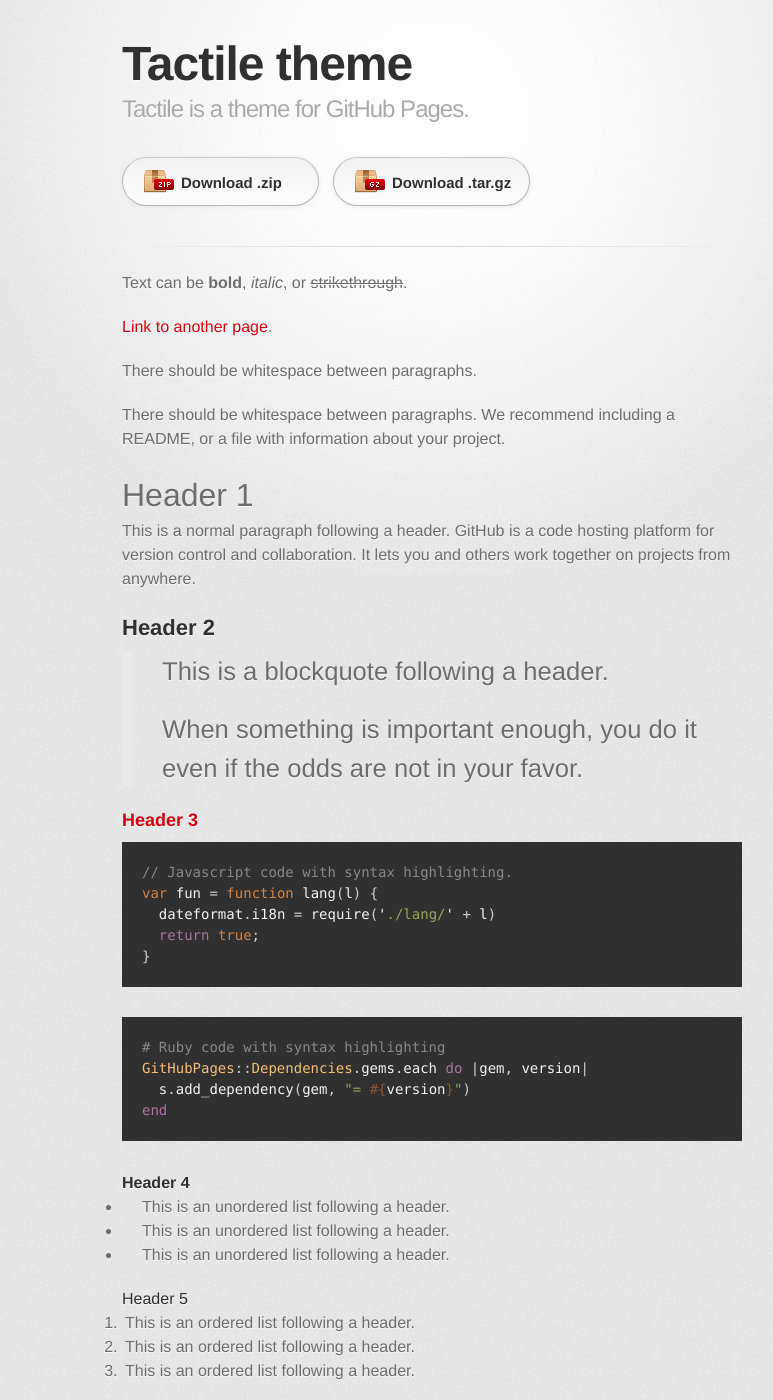
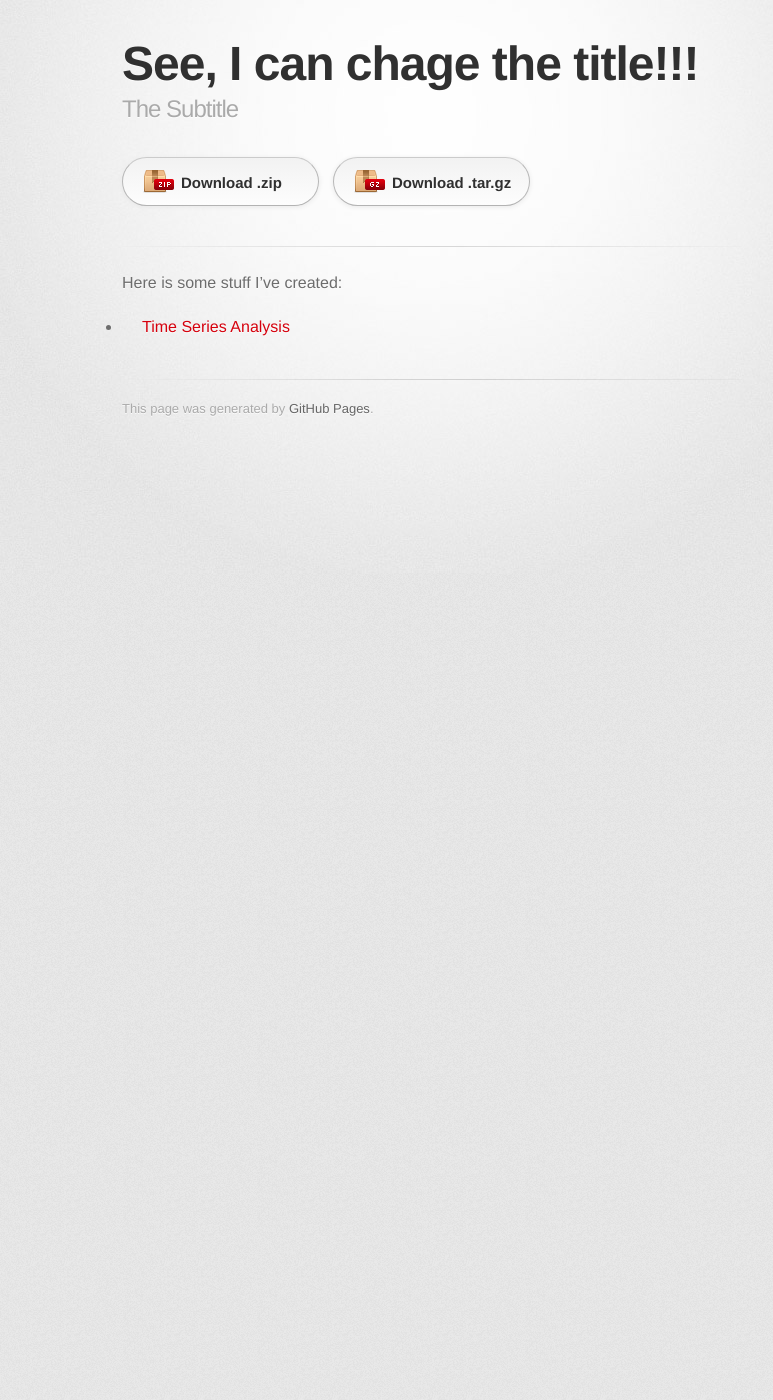
Before and after one commit to bpwheelock/bpwheelock.github.io, a Jekyll site: the page built from index.md, in a window 1280 px wide and 1400 px high. Shown: the whole window, without its empty margins (208-981 px from the left). Built offline with Jekyll 4.4.1, drawn with Linux system fonts in a browser that asks for light colours; some web fonts are replaced; our own code applies the rules of GitHub Pages for plain Markdown files; some of the changed text lies outside the part shown.

Commit message:
Update index.md

````diff
--- a/index.md
+++ b/index.md
@@ -1,123 +1,7 @@
 ---
-layout: default
+title: See, I can chage the title!!!
+description: The Subtitle
 ---
 
-Text can be **bold**, _italic_, or ~~strikethrough~~.
-
-[Link to another page](./another-page.html).
-
-There should be whitespace between paragraphs.
-
-There should be whitespace between paragraphs. We recommend including a README, or a file with information about your project.
-
-# Header 1
-
-This is a normal paragraph following a header. GitHub is a code hosting platform for version control and collaboration. It lets you and others work together on projects from anywhere.
-
-## Header 2
-
-> This is a blockquote following a header.
->
-> When something is important enough, you do it even if the odds are not in your favor.
-
-### Header 3
-
-```js
-// Javascript code with syntax highlighting.
-var fun = function lang(l) {
-  dateformat.i18n = require('./lang/' + l)
-  return true;
-}
-```
-
-```ruby
-# Ruby code with syntax highlighting
-GitHubPages::Dependencies.gems.each do |gem, version|
-  s.add_dependency(gem, "= #{version}")
-end
-```
-
-#### Header 4
-
-*   This is an unordered list following a header.
-*   This is an unordered list following a header.
-*   This is an unordered list following a header.
-
-##### Header 5
-
-1.  This is an ordered list following a header.
-2.  This is an ordered list following a header.
-3.  This is an ordered list following a header.
-
-###### Header 6
-
-| head1        | head two          | three |
-|:-------------|:------------------|:------|
-| ok           | good swedish fish | nice  |
-| out of stock | good and plenty   | nice  |
-| ok           | good `oreos`      | hmm   |
-| ok           | good `zoute` drop | yumm  |
-
-### There's a horizontal rule below this.
-
-* * *
-
-### Here is an unordered list:
-
-*   Item foo
-*   Item bar
-*   Item baz
-*   Item zip
-
-### And an ordered list:
-
-1.  Item one
-1.  Item two
-1.  Item three
-1.  Item four
-
-### And a nested list:
-
-- level 1 item
-  - level 2 item
-  - level 2 item
-    - level 3 item
-    - level 3 item
-- level 1 item
-  - level 2 item
-  - level 2 item
-  - level 2 item
-- level 1 item
-  - level 2 item
-  - level 2 item
-- level 1 item
-
-### Small image
-
-![Octocat](https://assets-cdn.github.com/images/icons/emoji/octocat.png)
-
-### Large image
-
-![Branching](https://guides.github.com/activities/hello-world/branching.png)
-
-
-### Definition lists can be used with HTML syntax.
-
-<dl>
-<dt>Name</dt>
-<dd>Godzilla</dd>
-<dt>Born</dt>
-<dd>1952</dd>
-<dt>Birthplace</dt>
-<dd>Japan</dd>
-<dt>Color</dt>
-<dd>Green</dd>
-</dl>
-
-```
-Long, single-line code blocks should not wrap. They should horizontally scroll if they are too long. This line should be long enough to demonstrate this.
-```
-
-```
-The final element.
-```
+Here is some stuff I've created:
+- [Time Series Analysis](/timeseries/index.md)
````
